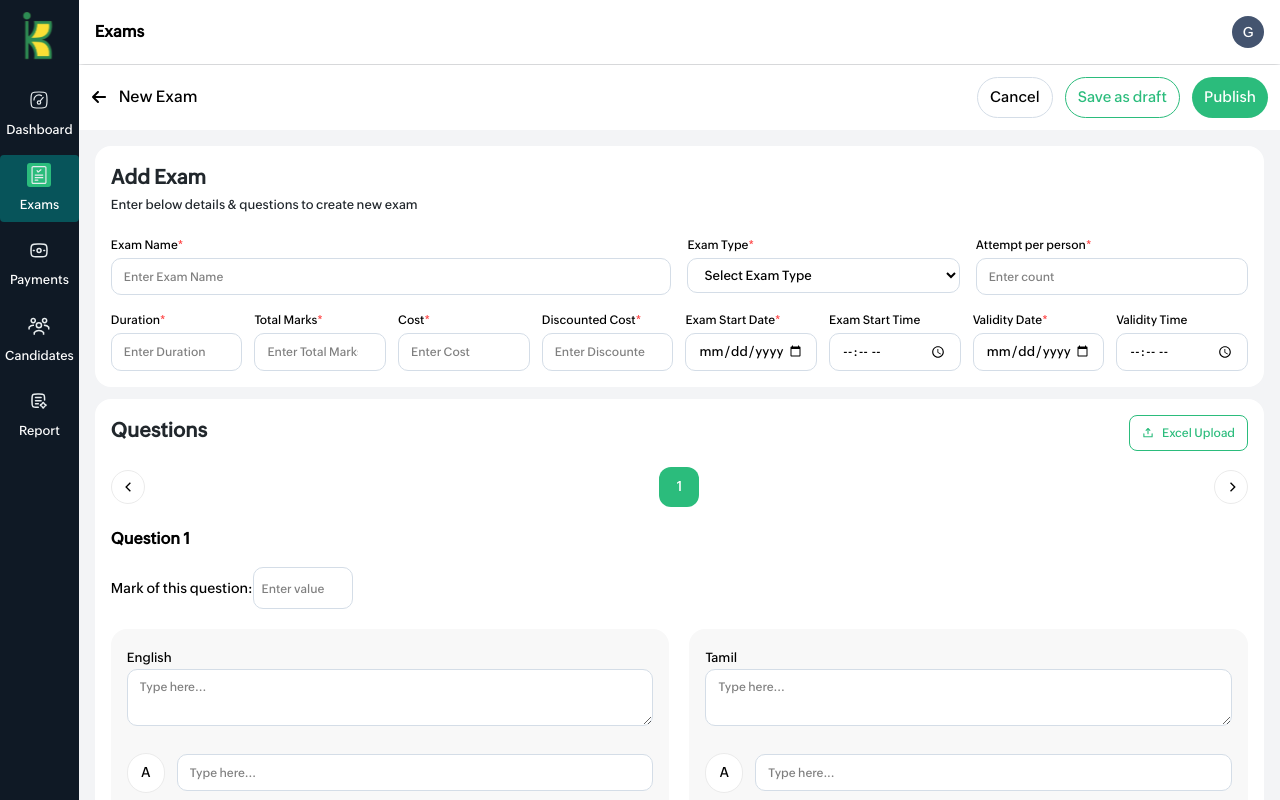
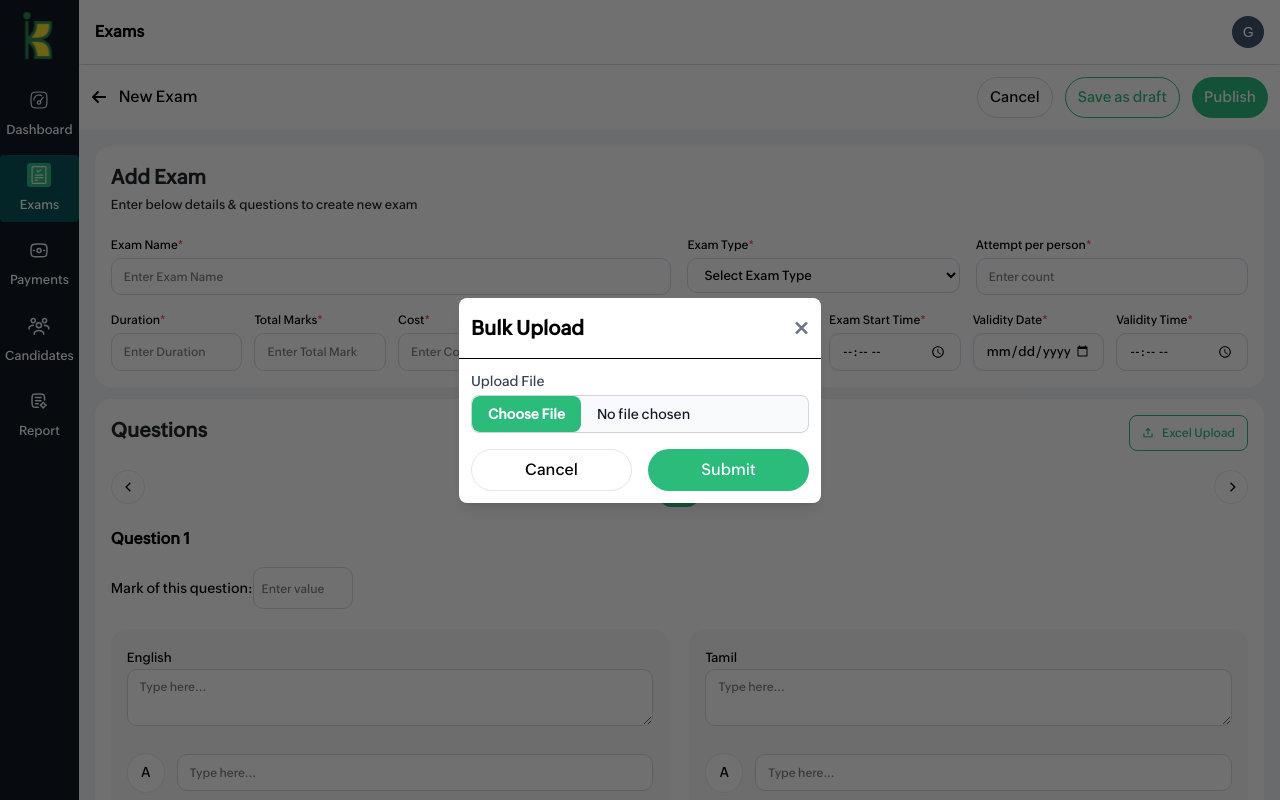
Before and after one commit to ibhaudur/kasadara-kal-admin, a React (Vite) app: page /exams/addExam in a window 1280 px wide. Both pictures are taken after a click on the button "Excel Upload". Built offline with nearby package versions, Linux system fonts and the light colour scheme.

Commit message:
bulk upload

```diff
--- a/src/component/Modal/Modal.tsx
+++ b/src/component/Modal/Modal.tsx
@@ -5,7 +5,7 @@ const Modal: React.FC<ModalProps> = ({ isOpen, onClose, title, children }) => {
   if (!isOpen) return null;
 
   return (
-    <div className="fixed inset-0 flex items-center justify-center bg-[#0000008f] bg-opacity-10" data-testid="modal">
+    <div className="fixed inset-0 flex items-center justify-center z-40 bg-[#0000008f] bg-opacity-10" data-testid="modal">
       <div className="bg-white rounded-lg shadow-lg">
         <div className="flex justify-between items-center p-3 border-b">
           <h2 className="text-xl font-semibold">{title}</h2>
--- a/src/pages/exams/component/ExamCards.tsx
+++ b/src/pages/exams/component/ExamCards.tsx
@@ -69,7 +69,7 @@ const ExamCards: React.FC<DetailsProps> = ({ details }) => {
             </span>
             |
             <span className="flex items-center gap-2">
-              <LuFileQuestion /> {details.questionCount} Questions
+              <LuFileQuestion /> {details.questions_count} Questions
             </span>
           </small>
           <i className="bg-[#F4ECFF] text-[12px] font-semibold py-1 px-3 rounded-3xl">
--- a/src/pages/exams/index.tsx
+++ b/src/pages/exams/index.tsx
@@ -20,7 +20,7 @@ const Exams: React.FC = () => {
 
   const { data } = useApiCall({
     key: getAllExams,
-    url: getAllExams,
+    url: `${getAllExams}?search=`,
     method: "get",
   });
 
--- a/src/pages/exams/pages/addExam/component/CreateQuestions.tsx
+++ b/src/pages/exams/pages/addExam/component/CreateQuestions.tsx
@@ -8,10 +8,9 @@ import Steps from "./Steps";
 import QuestionForm from "./QuestionForm";
 import { FaRegTrashCan } from "react-icons/fa6";
 
-const CreateQuestions: React.FC<QuestionsStateProps> = ({
-  questions,
-  setQuestions,
-}) => {
+const CreateQuestions: React.FC<
+  Pick<QuestionsStateProps, "questions" | "setQuestions">
+> = ({ questions, setQuestions }) => {
   const [select, setSelect] = useState<number>(0);
 
   const handleChange = (
--- a/src/pages/exams/pages/addExam/component/QuestionsForm.tsx
+++ b/src/pages/exams/pages/addExam/component/QuestionsForm.tsx
@@ -1,19 +1,67 @@
-import React from "react";
+import React, { useState } from "react";
 import Button from "../../../../../component/UI/Button";
 import { PiUploadSimpleBold } from "react-icons/pi";
 import CreateQuestions from "./CreateQuestions";
 import { QuestionsStateProps } from "../../../../../types/pages.types";
+import Modal from "../../../../../component/Modal/Modal";
 
 const QuestionsForm: React.FC<QuestionsStateProps> = ({
   questions,
   setQuestions,
+  setFile,
 }) => {
+  const [isOpen, setIsOpen] = useState<boolean>(false);
   return (
     <React.Fragment>
+      <Modal
+        isOpen={isOpen}
+        onClose={() => setIsOpen(false)}
+        title="Bulk Upload"
+      >
+        <div className="min-w-3xs">
+          <label className="block text-sm font-medium text-gray-700 mb-1">
+            Upload File
+          </label>
+
+          <input
+            type="file"
+            onChange={(e: React.ChangeEvent<HTMLInputElement>) => {
+              if (e.target.files && e.target.files.length > 0) {
+                setFile(e.target.files[0]);
+              } else {
+                setFile(null);
+              }
+            }}
+            className="block w-full text-sm text-gray-900 border border-gray-300 rounded-lg cursor-pointer
+              bg-gray-50 focus:outline-none focus:ring-2 focus:ring-[#2BBC7C]
+              file:mr-4 file:py-2 file:px-4
+              file:rounded-lg file:border-0
+              file:text-sm file:font-semibold
+              file:bg-[#2BBC7C] file:text-white
+              hover:file:bg-[#0c7e4d]"
+          />
+
+          <div className="flex gap-4">
+            <Button
+              splClass="py-2 flex-grow-1 mt-4 bg-white rounded-[30px] transition-colors duration-300 text-black border-[#E5E5E5] font-medium"
+              btnName="Cancel"
+              type="outline"
+              handler={() => setIsOpen(false)}
+            />
+            <Button
+              splClass="py-2 flex-grow-1 mt-4 rounded-[30px] transition-colors duration-300 text-white font-medium"
+              btnName="Submit"
+              handler={() => setIsOpen(false)}
+            />
+          </div>
+        </div>
+      </Modal>
+
       <div className="flex justify-between">
         <h5 className="text-[20px] font-semibold text-[#21272C]">Questions</h5>
         <Button
           type="outline"
+          handler={() => setIsOpen(true)}
           btnName={
             <span className="flex items-center gap-2">
               <PiUploadSimpleBold /> Excel Upload
@@ -22,6 +70,7 @@ const QuestionsForm: React.FC<QuestionsStateProps> = ({
           splClass="rounded text-[12px] border border-[#2BBC7C] px-3 text-[#2BBC7C]"
         />
       </div>
+
       <CreateQuestions questions={questions} setQuestions={setQuestions} />
     </React.Fragment>
   );
--- a/src/pages/exams/pages/addExam/index.tsx
+++ b/src/pages/exams/pages/addExam/index.tsx
@@ -13,10 +13,12 @@ import { ApiError, ApiResponse } from "../../../../types/apiservice.types";
 import {
   getExamById,
   postAddExam,
+  postBulkUpload,
   putEditExam,
 } from "../../../../service/apiUrls";
 import useApiCall from "../../../../hooks/useApiCall";
-const initialValues = {
+
+const initialValues: QuestionItem = {
   id: 1,
   mark: "",
   english: {
@@ -37,42 +39,68 @@ const AddExam = () => {
   const { id } = useParams();
   const navigate = useNavigate();
   const dispatch = useDispatch();
+
   const [questions, setQuestions] = useState<QuestionItem[]>([initialValues]);
+  const [file, setFile] = useState<File | null>(null);
+
   const formikRef = useRef<FormikProps<ExamFormValues>>(null);
+
   const { data } = useApiCall({
     key: `getExamById/${id}`,
     url: `${getExamById}/${id}`,
     method: "get",
     enabled: Boolean(id),
   });
+
   useEffect(() => {
     dispatch(changeHeader("Exams"));
     setQuestions(data?.questions || [initialValues]);
   }, [dispatch, data]);
+
   const { mutate } = useApiCall({
-    key: id ? `${putEditExam}/${id}` : postAddExam,
-    url: id ? `${putEditExam}/${id}` : postAddExam,
+    key: id ? `${putEditExam}/${id}` : file ? postBulkUpload : postAddExam,
+    url: id ? `${putEditExam}/${id}` : file ? postBulkUpload : postAddExam,
     method: id ? "put" : "post",
   });
+  const createBulkData = (
+    values: ExamFormValues,
+    file: File | null
+  ): FormData => {
+    const formData = new FormData();
+
+    if (file) {
+      formData.append("file", file);
+    }
+    Object.entries(values).forEach(([key, value]) => {
+      if (value !== undefined && value !== null) {
+        formData.append(key, value);
+      }
+    });
+
+    return formData;
+  };
+
   const handleSubmit = async (
     values: ExamFormValues,
     actions: FormikHelpers<ExamFormValues>
   ) => {
-    const data = { examData: values, questions: questions };
-    mutate(data, {
+    const data = { examData: values, questions };
+
+    const bulkData = createBulkData(values, file);
+
+    mutate(file ? bulkData : data, {
       onSuccess: (res: ApiResponse<any>) => {
         actions.setSubmitting(false);
-        console.log(res);
         toast.success(res?.message);
         navigate(-1);
       },
       onError: (err: ApiError) => {
-        console.log(err);
         actions.setSubmitting(false);
         toast.error(err.response?.data?.message);
       },
     });
   };
+
   return (
     <section className="mt-[1px]">
       <div className="bg-white flex justify-between p-3 z-30 sticky top-0">
@@ -118,7 +146,11 @@ const AddExam = () => {
           />
         </div>
         <div className="p-4 bg-white rounded-2xl">
-          <QuestionsForm questions={questions} setQuestions={setQuestions} />
+          <QuestionsForm
+            setFile={setFile}
+            questions={questions}
+            setQuestions={setQuestions}
+          />
         </div>
       </div>
     </section>
--- a/src/pages/exams/pages/addExam/utils/index.utils.ts
+++ b/src/pages/exams/pages/addExam/utils/index.utils.ts
@@ -9,11 +9,11 @@ export const examInitialValues: ExamFormValues = {
   total_marks: "",
   cost: "",
   discount_cost: "",
-  start_datetime: "",
+  exam_start_date: "",
   attempt_per_person: "",
-  examStartTime: "",
-  valid_until: "",
-  validityTime: "",
+  exam_start_time: "",
+  exam_validity_date: "",
+  exam_validity_time: "",
 };
 export const examSchema = Yup.object().shape({
   exam_name: Yup.string().required("Exam Name is required"),
@@ -38,10 +38,10 @@ export const examSchema = Yup.object().shape({
     otherwise: (schema) => schema.notRequired(),
   }),
 
-  start_datetime: Yup.date().required("Exam Start Date is required"),
-  // examStartTime: Yup.string().required("Exam Start Time is required"),
-  valid_until: Yup.date().required("Validity Date is required"),
-  // validityTime: Yup.string().required("Validity Time is required"),
+  exam_start_date: Yup.date().required("Exam Start Date is required"),
+  exam_start_time: Yup.string().required("Exam Start Time is required"),
+  exam_validity_date: Yup.date().required("Validity Date is required"),
+  exam_validity_time: Yup.string().required("Validity Time is required"),
 });
 
 export const examFormFields = [
@@ -107,7 +107,7 @@ export const examFormFields = [
   },
   {
     label: "Exam Start Date",
-    name: "start_datetime",
+    name: "exam_start_date",
     type: "date",
     placeholder: "Select Start Date",
     testId: "start-date-input",
@@ -116,15 +116,15 @@ export const examFormFields = [
   },
   {
     label: "Exam Start Time",
-    name: "examStartTime",
+    name: "exam_start_time",
     type: "time",
     placeholder: "Select Start Time",
     testId: "start-time-input",
-    // required: true,
+    required: true,
   },
   {
     label: "Validity Date",
-    name: "valid_until",
+    name: "exam_validity_date",
     type: "date",
     placeholder: "Select Validity Date",
     testId: "validity-date-input",
@@ -133,10 +133,10 @@ export const examFormFields = [
   },
   {
     label: "Validity Time",
-    name: "validityTime",
+    name: "exam_validity_time",
     type: "time",
     placeholder: "Select Validity Time",
     testId: "validity-time-input",
-    // required: true,
+    required: true,
   },
 ];
--- a/src/pages/exams/pages/viewExam/component/Header.tsx
+++ b/src/pages/exams/pages/viewExam/component/Header.tsx
@@ -54,7 +54,7 @@ const Header = ({ id, data }: { id: string; data: ExamDetails }) => {
           <small className="text-[#21272C] flex gap-2 my-3 mb-4 text-[12px] font-medium">
             <span className="flex items-center gap-2">
               <LuFileQuestion className="text-[#EB7632] text-[13px]" />{" "}
-              {data?.questionCount} Questions
+              {data?.questions_count} Questions
             </span>
             |
             <span className="flex items-center gap-2">
@@ -84,11 +84,13 @@ const Header = ({ id, data }: { id: string; data: ExamDetails }) => {
           <small className="m-0 cursor-pointer w-[40px] h-[40px] flex justify-center items-center p-2 text-[14px] border bg-white border-[#EBEBEB] rounded-3xl">
             <HiOutlineTrash className="text-[18px]" />
           </small>
-          <Button
-            btnName="Edit"
-            splClass="rounded-[30px] h-[40px] text-[15px] px-6"
-            handler={() => navigate(`/exams/edit/${id}`)}
-          />
+          {data?.status !== "publish" && (
+            <Button
+              btnName="Edit"
+              splClass="rounded-[30px] h-[40px] text-[15px] px-6"
+              handler={() => navigate(`/exams/edit/${id}`)}
+            />
+          )}
         </div>
         <p>
           <strong className="text-[24px] font-extrabold">
--- a/src/pages/exams/pages/viewExam/component/QuestionsList.tsx
+++ b/src/pages/exams/pages/viewExam/component/QuestionsList.tsx
@@ -51,20 +51,20 @@ const QuestionsList: React.FC<QuestionsListProps> = ({ questions, select }) => {
       </ul>
       <div>
         <h5 className="text-[20px] font-semibold mt-3">Questions</h5>
-        {questions?.map((item) => {
+        {questions?.map((item, index) => {
           const q = item[language.toLowerCase() as "english" | "tamil"];
           const answerKey = q.answer as keyof typeof q.options;
 
           return (
             <div
               ref={(el) => {
-                questionRefs.current[item.id] = el;
+                questionRefs.current[index + 1] = el;
               }}
               key={item.id}
               className="my-3 border-b border-b-[#E5E5E5] py-3 last:border-b-0 scroll-mt-30"
             >
               <p className="font-bold text-[15px]">
-                {item.id}. {q.question}
+                {index + 1}. {q.question}
               </p>
               <ul className="p-3">
                 {(["A", "B", "C", "D"] as const).map((key) => (
--- a/src/service/api.ts
+++ b/src/service/api.ts
@@ -3,14 +3,12 @@ import { store } from "../store/store";
 import { clearUser } from "../store/slice/userSlice";
 
 const api = axios.create({
-  baseURL: "http://3.110.42.33:3000/api/",
+  baseURL: "https://api.kasadarakal.com/api/",
 });
 
 api.interceptors.request.use(
   (config) => {
     const token = store.getState()?.user?.token;
-    console.log(token);
-    config.headers["Content-Type"] = "application/json";
     config.headers["Authorization"] = `Bearer ${token}`;
     return config;
   },
--- a/src/service/apiUrls.ts
+++ b/src/service/apiUrls.ts
@@ -4,3 +4,5 @@ export const postAddExam = "add_exam";
 export const putEditExam = "edit_exam"; //id
 export const getAllExams = "exams_list";
 export const getExamById = "exam_view"; //id
+
+export const postBulkUpload = "upload_exam";
```
Also changed, not shown: src/types/pages.types.ts (+6 -5 lines).
